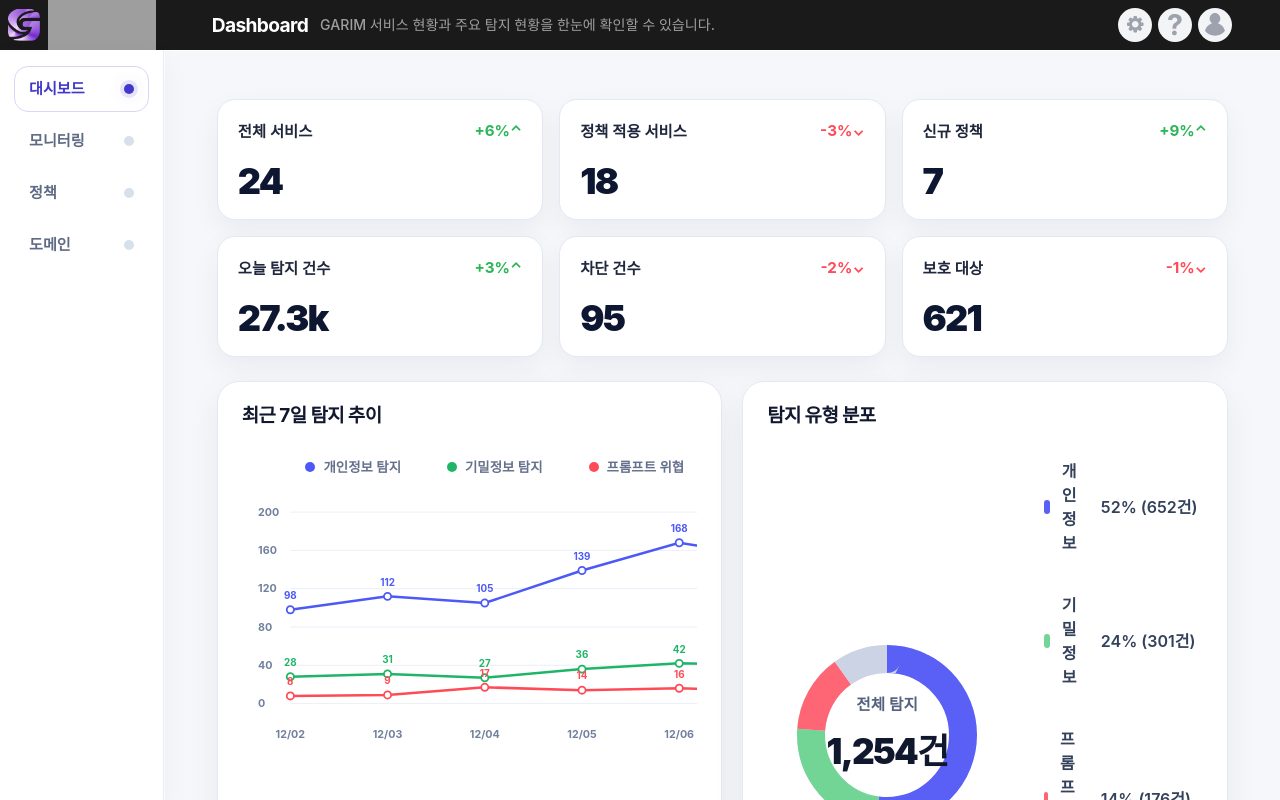
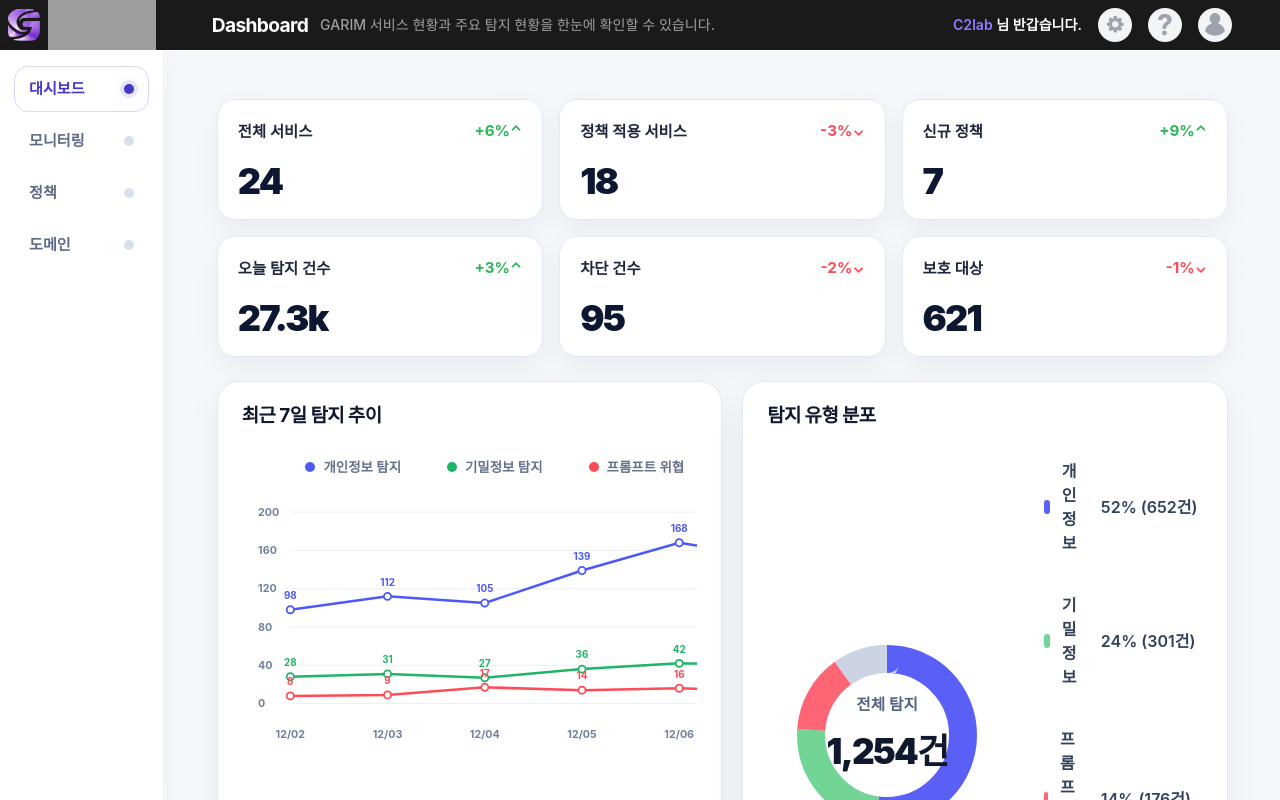
Before and after one commit to office-c2lab/garim_front, a React (Vite) app: page /dashboard in a window 1280 px wide. Built offline with nearby package versions, Linux system fonts and the light colour scheme; grey boxes are pictures that could not be loaded.

Commit message:
사용자 이름 표시

```diff
--- a/src/components/AppHeader.jsx
+++ b/src/components/AppHeader.jsx
@@ -240,7 +240,10 @@ export default function AppHeader({ onMenuClick, isSidebarOpen = false }) {
                   </p>
                 ) : null}
               </div>
-              <div className="flex shrink-0 items-center gap-1 xl:gap-1.5">
+              <div className="flex shrink-0 items-center gap-3 xl:gap-4">
+                <p className="hidden text-[0.88rem] font-semibold text-white xl:block">
+                  <span className="text-[#8F7CFF]">C2lab</span> 님 반갑습니다.
+                </p>
                 <HeaderIconButton
                   label="설정"
                   tooltip="설정"
```
